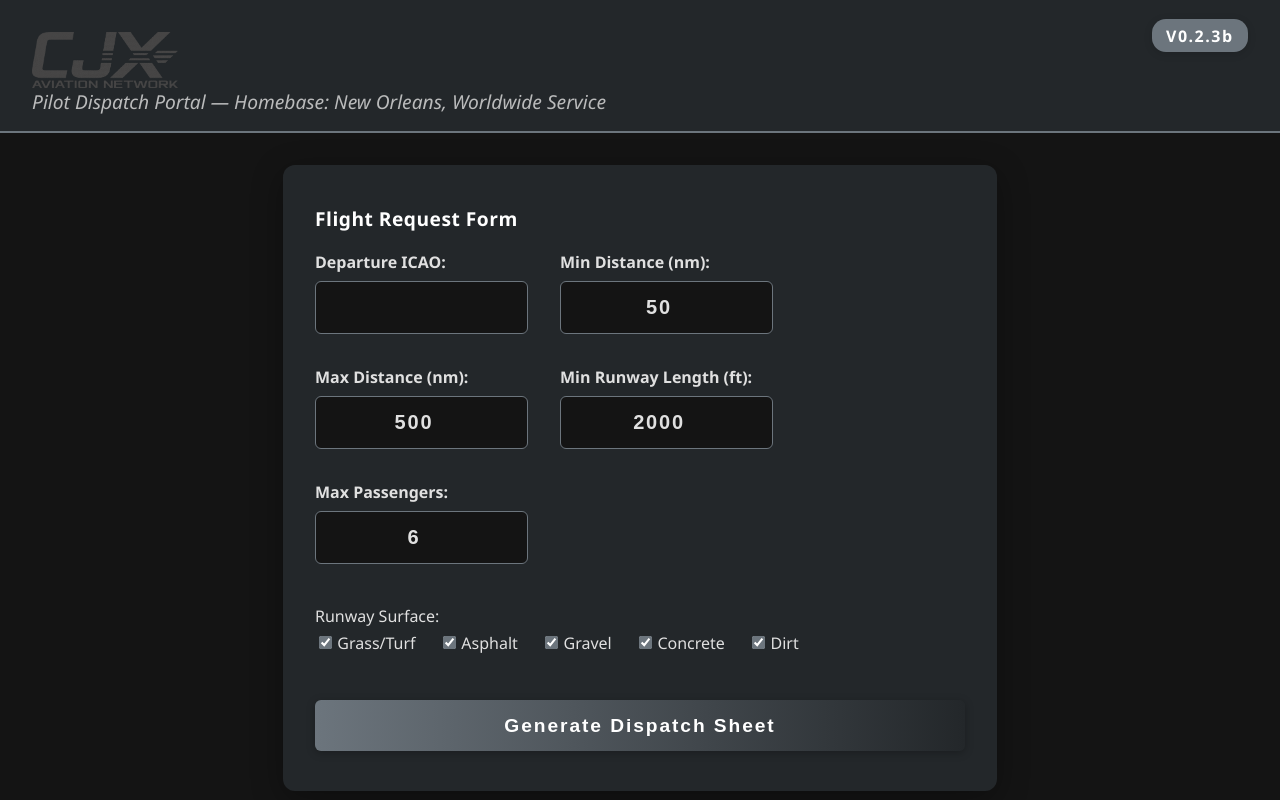
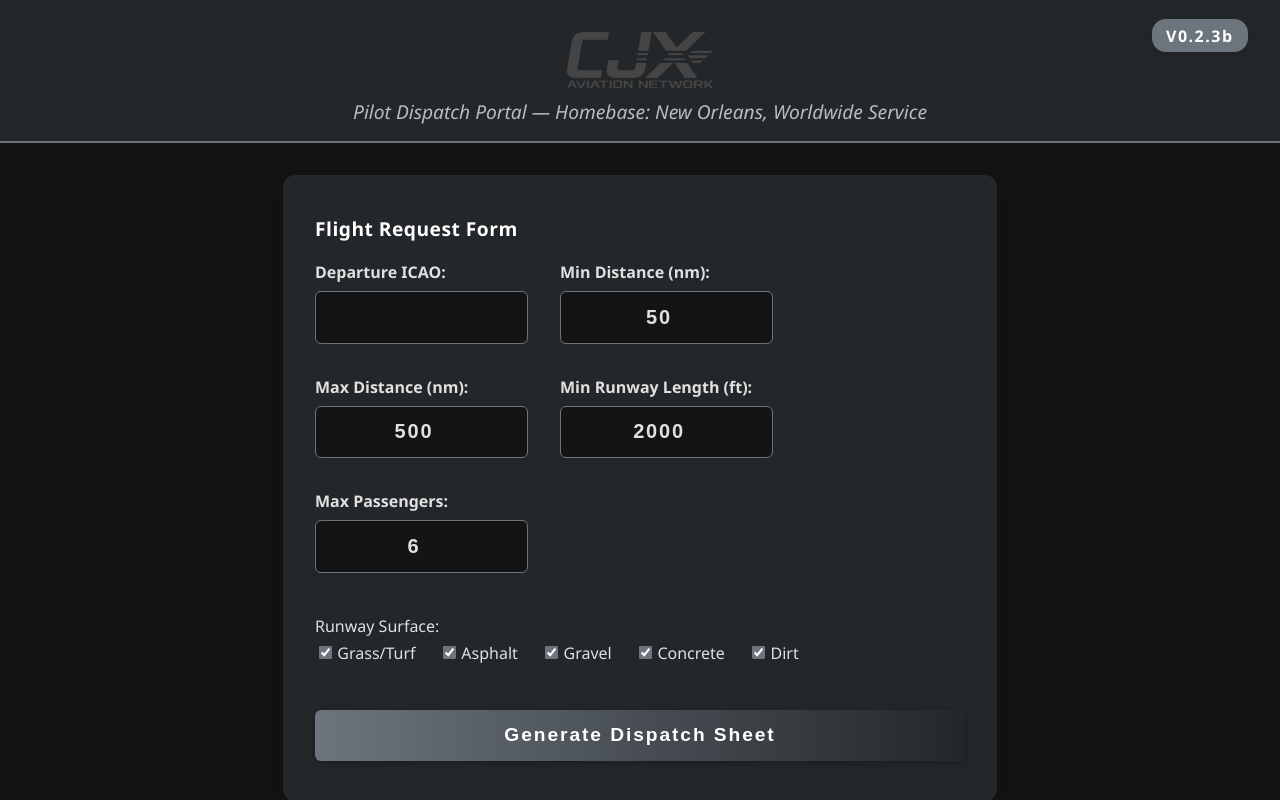
Before and after one commit to chrisjk84/CJNCharter, a Flask app: page / in a window 1280 px wide. Shown: the top 800 px of the page. Run offline with Flask 3, Linux system fonts and the light colour scheme.

Commit message:
Update index.html

```diff
--- a/templates/index.html
+++ b/templates/index.html
@@ -30,9 +30,17 @@
             border-bottom: 2px solid var(--cjx-accent);
             position: relative;
         }
+        .cjx-header-center {
+            width: 100%;
+            display: flex;
+            flex-direction: column;
+            align-items: center;
+            text-align: center;
+        }
         .cjx-logo-img {
             height: 56px;
             display: block;
+            margin: 0 auto 0.6rem auto;
         }
         .cjx-tagline {
             font-size: 1.2rem;
@@ -242,7 +250,7 @@
 </head>
 <body>
     <div class="cjx-header">
-        <div>
+        <div class="cjx-header-center">
             <img src="{{ url_for('static', filename='CJX-Aviation-Network-logo.png') }}" alt="CJX Aviation Network Logo" class="cjx-logo-img">
             <span class="cjx-tagline">Pilot Dispatch Portal &mdash; Homebase: New Orleans, Worldwide Service</span>
         </div>
@@ -332,4 +340,4 @@
         &copy; 2025 Chris Keever 2025
     </div>
 </body>
-</html>
+</html>V
```
